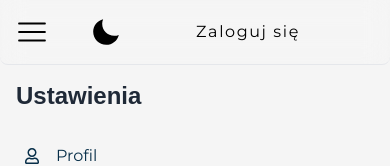
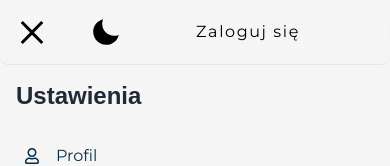
Before and after one commit to pawelek7k/future, a Next.js app: page /settings in a window 390 px wide. Shown: the top 166 px of the page. Built offline with nearby package versions, Linux system fonts and the light colour scheme; no server answers; a web font is replaced by a local one.

Commit message:
add hamburger react

```diff
--- a/components/settings/Sidebar.tsx
+++ b/components/settings/Sidebar.tsx
@@ -1,3 +1,4 @@
+import { Divide as Hamburger } from "hamburger-react";
 import Link from "next/link";
 import { useState } from "react";
 import { FaRegUser } from "react-icons/fa";
@@ -5,7 +6,6 @@ import { IoIosNotificationsOutline } from "react-icons/io";
 import { IoSettingsOutline } from "react-icons/io5";
 import { MdOutlineManageAccounts, MdSecurity } from "react-icons/md";
 import { RiGitRepositoryPrivateLine } from "react-icons/ri";
-import { RxHamburgerMenu } from "react-icons/rx";
 import { SecondHeading } from "../global/heading";
 
 const sidebarItems = [
@@ -22,20 +22,17 @@ const sidebarItems = [
 ];
 
 export const Sidebar = () => {
-  const [isOpen, setIsOpen] = useState(true);
+  const [isOpen, setOpen] = useState(true);
 
   const toggleSidebar = () => {
-    setIsOpen(!isOpen);
+    setOpen(!isOpen);
   };
 
   return (
     <div>
-      <button
-        className="mt-20 fixed z-50 -top-16 left-4"
-        onClick={toggleSidebar}
-      >
-        <RxHamburgerMenu className="w-8 h-8" />
-      </button>
+      <div className="fixed z-50 left-2 top-2">
+        <Hamburger toggled={isOpen} toggle={setOpen} />
+      </div>
       <div
         className={`fixed top-0 left-0 h-screen bg-neutral-100 text-sky-950 p-4 pt-20 transition-transform duration-300 ease-in-out ${
           isOpen ? "translate-x-0" : "-translate-x-full"
--- a/package.json
+++ b/package.json
@@ -12,6 +12,7 @@
     "@types/mongodb": "^4.0.7",
     "bcrypt": "^5.1.1",
     "dotenv": "^16.4.5",
+    "hamburger-react": "^2.5.1",
     "joi": "^17.13.3",
     "mongodb": "^6.8.0",
     "next": "14.2.5",
```
Also changed, not shown: 1 other file (tests, documents, lock files or other folders).
